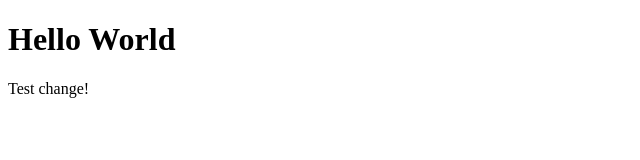
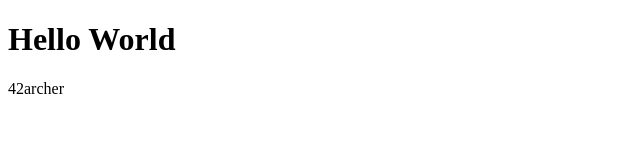
Before and after one commit to NicolasM42/NicolasM42.github.io, a plain HTML site: page index.html in a window 1280 px wide. Shown: the full height of the page, 0-640 px from the left. Drawn offline with Linux system fonts and the light colour scheme.

Commit message:
Update index.html

```diff
--- a/index.html
+++ b/index.html
@@ -2,6 +2,6 @@
 <html>
     <body>
         <h1>Hello World</h1>
-        <p>Test change!</p>
+        <p>42archer</p>
     </body>
 </html>
```
